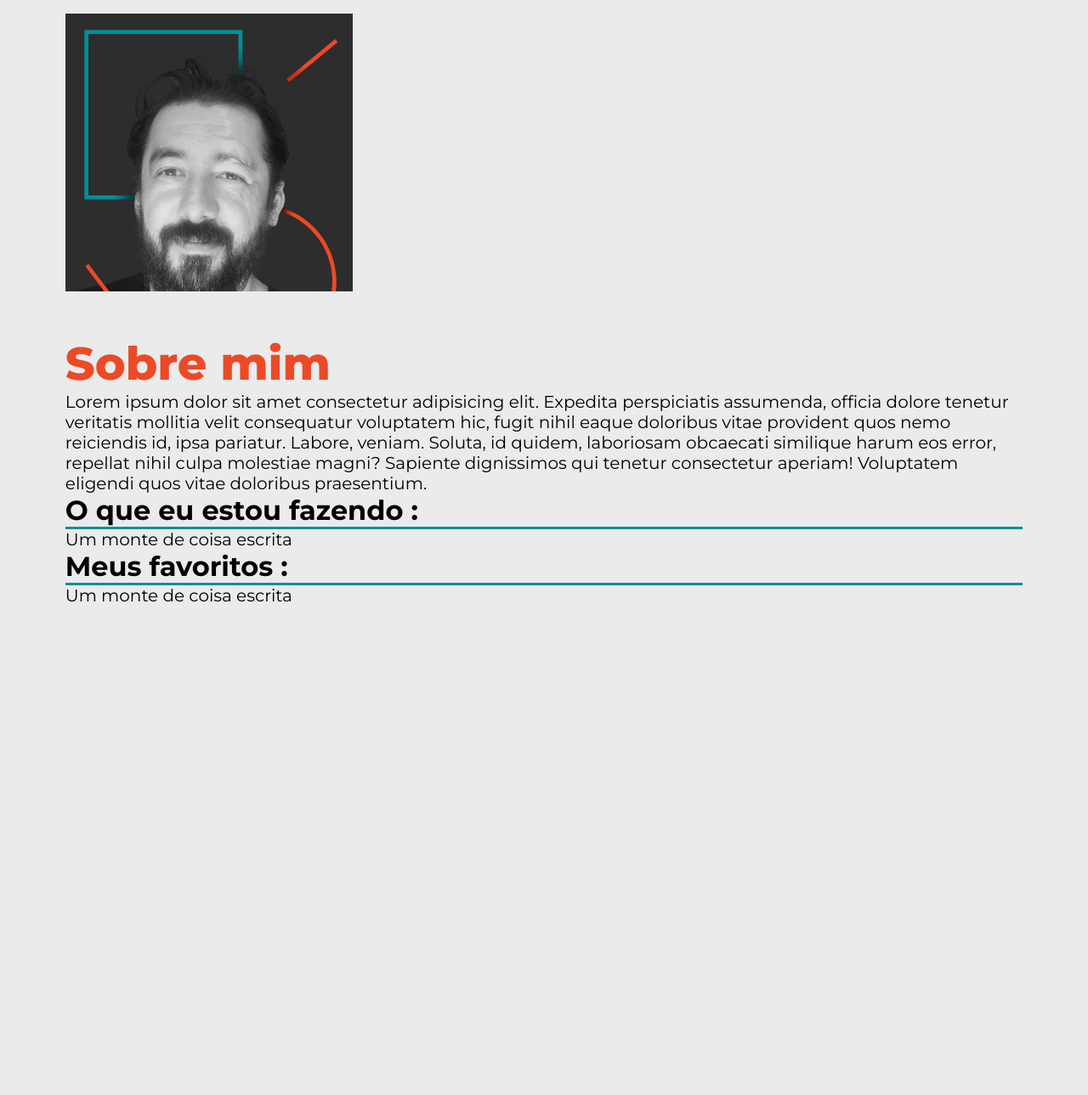
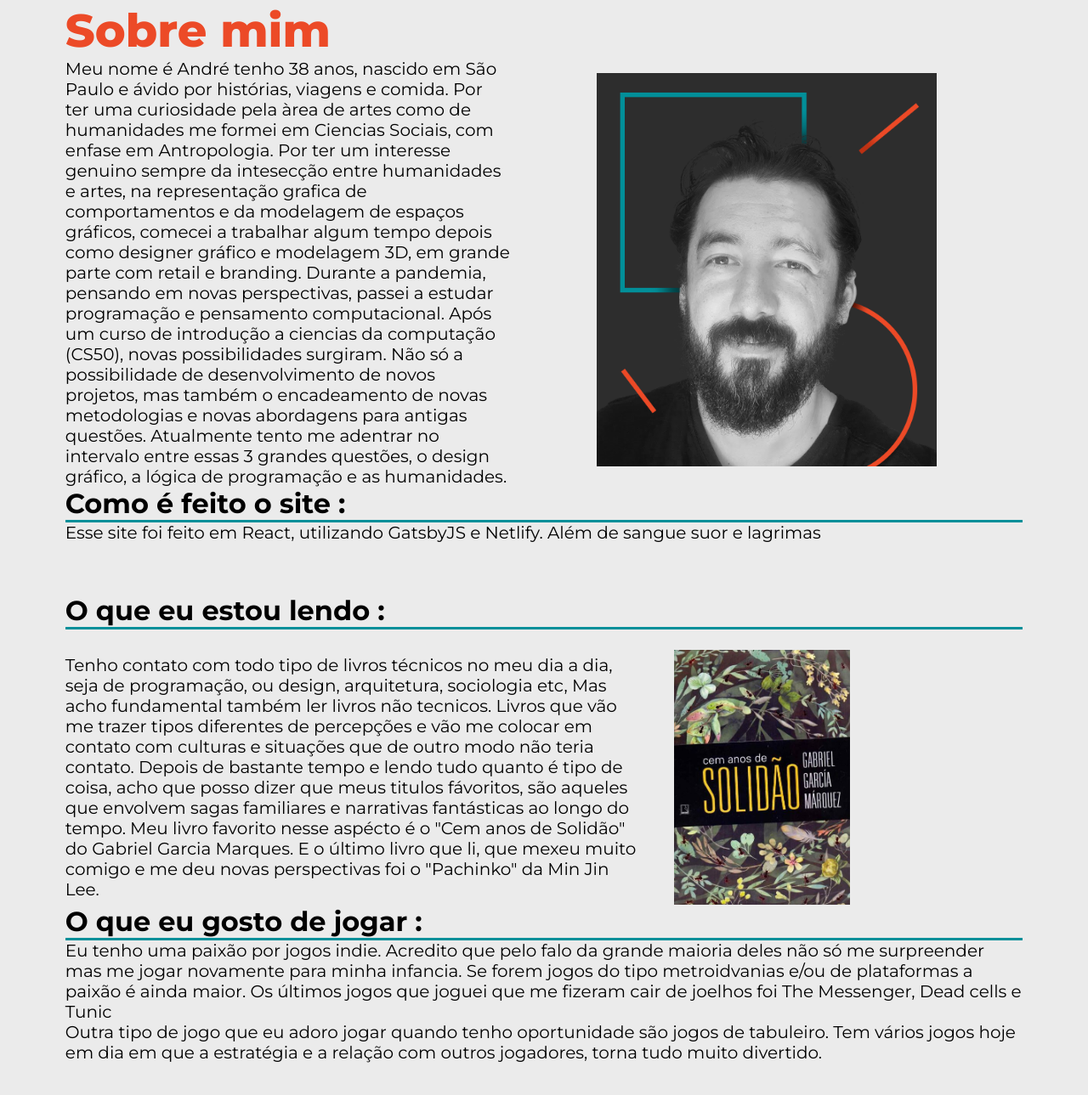
Before and after one commit to arichardi/MyHome, a Gatsby site: page /about in a window 1280 px wide. Shown: the part 85-1374 px from the top of the page at 85% size. Before the commit the page ends 800 px from the top, so only its background shows below. Built offline with nearby package versions, Linux system fonts and the light colour scheme; Gatsby itself is replaced by a stand-in of ours.

```diff
--- a/src/SVG/error3lines.jsx
+++ b/src/SVG/error3lines.jsx
@@ -2,7 +2,7 @@ import React from 'react'
 
 export default function error3lines() {
     return (
-        <svg width="101" height="89" viewBox="0 0 101 89" fill="none" xmlns="http://www.w3.org/2000/svg">
+        <svg width={101 * '1rem'} height={89 * '1rem'} viewBox="0 0 101 89" fill="none" xmlns="http://www.w3.org/2000/svg">
         <path d="M11.5273 51.5149L1.52734 0.287354M32.9813 63.8986L85.9813 14.8986M43.9732 87.5002L100.973 86.5002" stroke="#028F99" stroke-width="3"/>
         </svg>
 
--- a/src/SVG/index.jsx
+++ b/src/SVG/index.jsx
@@ -5,3 +5,5 @@ export {default as LinkedIn} from './LinkedIn'
 export {default as ContactSVG} from './ContactSVG'
 export {default as Errorlines} from './error3lines'
 export {default as ErrorBG} from './ErrorBG'
+export {default as ErrorSmall} from './ErrorSmall'
+export {default as ErrorMedium} from './ErrorMedium'
--- a/src/components/InternalLinks.jsx
+++ b/src/components/InternalLinks.jsx
@@ -6,8 +6,8 @@ export default function InternalLinks({selector = content}) {
     console.log(selector)
     return (
         <div className={container}>
-            <Link to={'/about'} className={selector === "about" ? about : content }> Sobre</Link>
-            <Link to={'/articles'} className={selector === "articles" ? articles : content }> Artigos</Link>
+            <Link to={'/about'} className={selector === "about" ? about : content }>Sobre</Link>
+            <Link to={'/articles'} className={selector === "articles" ? articles : content }>Artigos</Link>
 {/*             <Link to={'/projects'} className={selector === "projects" ? projects : content }  >Projetos</Link> */}
             <Link to={'/contact'} className={selector === "contact" ? contact : content }  >Contato</Link>
         </div>
--- a/src/pages/about.jsx
+++ b/src/pages/about.jsx
@@ -2,7 +2,7 @@ import React from 'react';
 import { StaticImage } from "gatsby-plugin-image";
 import HeaderApp from '../components/HeaderApp';
 import Divider from '../components/Divider';
-import { container, aboutMe } from '../styles/about.module.css';
+import { container, aboutMe, tagSection, whiteSpace, tagSectionNoPIc} from '../styles/about.module.css';
 
 export default function about() {
   return (
@@ -10,30 +10,64 @@ export default function about() {
         <nav>
             <HeaderApp />
         </nav>
+
         <section className={aboutMe}>
-            <div>
+            <div >
                 <h1>Sobre mim</h1>
-                <p>Lorem ipsum dolor sit amet consectetur adipisicing elit. Expedita perspiciatis assumenda, officia dolore tenetur veritatis mollitia velit consequatur voluptatem hic, fugit nihil eaque doloribus vitae provident quos nemo reiciendis id, ipsa pariatur. Labore, veniam. Soluta, id quidem, laboriosam obcaecati similique harum eos error, repellat nihil culpa molestiae magni? Sapiente dignissimos qui tenetur consectetur aperiam! Voluptatem eligendi quos vitae doloribus praesentium.</p>
+                <p>Meu nome é André tenho 38 anos, nascido em São Paulo e ávido por histórias, viagens e comida. Por ter uma curiosidade pela àrea de
+artes como de humanidades me formei em Ciencias Sociais, com enfase em Antropologia. Por ter um interesse genuino sempre
+da intesecção entre humanidades e artes, na representação grafica de comportamentos e da modelagem de espaços gráficos, comecei
+a trabalhar algum tempo depois como designer gráfico e modelagem 3D, em grande parte com retail e branding. Durante a pandemia, pensando
+em novas perspectivas, passei a estudar programação e pensamento computacional. Após um curso de introdução a ciencias da
+computação (CS50), novas possibilidades surgiram. Não só a possibilidade de desenvolvimento de novos projetos, mas também o encadeamento
+de novas metodologias e novas abordagens para antigas questões.
+Atualmente tento me adentrar no intervalo entre essas 3 grandes questões, o design gráfico, a lógica de programação e as humanidades.</p>
             </div>
             <StaticImage
                 src='../images/Self.jpg'
                 alt='A photo of myself'
                 placeholder='blurred'
-                layout='fixed'
-                width={338}
-                height={392}
+                layout='constrained'
+                width={1016}
+                height={1176}
+
                 />
         </section>
-        <section>
-            <h2>O que eu estou fazendo :</h2>
+        <section className={tagSectionNoPIc}>
+            <h2>Como é feito o site :</h2>
             <Divider />
-            <p>Um monte de coisa escrita</p>
+            <p>Esse site foi feito em React, utilizando GatsbyJS e Netlify. Além de sangue suor e lagrimas</p>
         </section>
-        <section>
-            <h2>Meus favoritos :</h2>
+        <section className={tagSection}>
+            <h2>O que eu estou lendo :</h2>
             <Divider />
-            <p>Um monte de coisa escrita</p>
+            <div>
+
+            <p>Tenho contato com todo tipo de livros técnicos no meu dia a dia, seja de programação, ou design, arquitetura, sociologia etc, Mas acho
+fundamental também ler livros não tecnicos. Livros que vão me trazer tipos diferentes de percepções e vão me colocar em contato com
+culturas e situações que de outro modo não teria contato.
+Depois de bastante tempo e lendo tudo quanto é tipo de coisa, acho que posso dizer que meus titulos fávoritos, são aqueles que envolvem
+sagas familiares e narrativas fantásticas ao longo do tempo. Meu livro favorito nesse aspécto é o "Cem anos de Solidão" do Gabriel Garcia
+Marques. E o último livro que li, que mexeu muito comigo e me deu novas perspectivas foi o "Pachinko" da Min Jin Lee.</p>
+        <StaticImage
+        src='../images/cemAnos.jpg'
+        alt='The cover of hundred years of solitud by gabriel garcia marquez'
+        placeholder='blurred'
+        layout='constrained'
+        height={300}
+        />
+        </div>
         </section>
+        <section className={tagSectionNoPIc}>
+            <h2>O que eu gosto de jogar :</h2>
+            <Divider />
+            <p>Eu tenho uma paixão por jogos indie. Acredito que pelo falo da grande maioria deles não só me surpreender mas me jogar novamente para minha
+infancia. Se forem jogos do tipo metroidvanias e/ou de plataformas a paixão é ainda maior. Os últimos jogos que joguei que me fizeram cair
+de joelhos foi The Messenger, Dead cells e Tunic</p>
+            <p>Outra tipo de jogo que eu adoro jogar quando tenho oportunidade são jogos de tabuleiro. Tem vários jogos hoje em dia em que a estratégia
+e a relação com outros jogadores, torna tudo muito divertido.</p>
+        </section>
+        <div className={whiteSpace}></div>
     </div>
   )
 }
--- a/src/styles/InternalLinks.module.css
+++ b/src/styles/InternalLinks.module.css
@@ -1,7 +1,7 @@
 .container {
     display: flex;
     flex-direction: row;
-    width: 400px;
+    width: 300px;
     align-items: center;
     justify-content: space-between;
 }
@@ -80,14 +80,17 @@
 .container .articles{
     font-weight: var(--extra-bold);
     color: var(--red);
+    margin-left: 22px;
 }
 
 .container .projects{
     font-weight: var(--extra-bold);
     color: var(--red);
+    margin-left: 22px;
 }
 
 .container .contact {
     font-weight: var(--extra-bold);
     color: var(--red);
+    margin-left: 22px;
 }
--- a/src/styles/about.module.css
+++ b/src/styles/about.module.css
@@ -13,9 +13,24 @@
 }
 
 .aboutMe img{
+    margin: auto;
     margin-top: 65px;
+    height: auto;
+    width: min(100%, 400px);
+
 }
 
+.tagSection {
+    margin-top: 60px;
+}
+
+.tagSection p {
+    margin-top: 16px;
+}
+
+.whiteSpace{
+    height: 200px;
+}
 
 @media (min-width: 650px){
     .container {
@@ -23,11 +38,43 @@
     }
 
 
+
 }
 @media (min-width: 1024px){
     .container {
         padding: 12px 6vw 0px 6vw;
     }
+
+    .aboutMe {
+        flex-direction: row;
+
+    }
+
+    .aboutMe img {
+        padding-top: 70px;
+    }
+
+    .aboutMe div {
+        width: 60%;
+        margin-right: 40px;
+    }
+
+    .tagSection div {
+        display: flex;
+        align-items: center;
+    }
+
+    .tagSection p {
+        margin-top: 24px;
+        width: 60%;
+        margin-right: 40px;
+        height: 110%;
+    }
+
+    .tagSection img {
+        margin-top: 24px;
+    }
+
 
 
 }
--- a/src/styles/articles.module.css
+++ b/src/styles/articles.module.css
@@ -89,7 +89,7 @@
     .SVGContainer{
         width: 35vw;
         height: 300px;
-        grid-rows: 1 / 3;
+        grid-row: 1 / 3;
         justify-content: center;
     }
 
```
Also changed, not shown: src/SVG/ErrorMedium.jsx (added, +12 -0 lines), src/SVG/ErrorSmall.jsx (added, +13 -0 lines), src/pages/404.jsx (+25 -3 lines), src/styles/error404.module.css (+62 -0 lines), src/SVG/Error_Small.svg (added), src/images/cemAnos.jpg (added).
